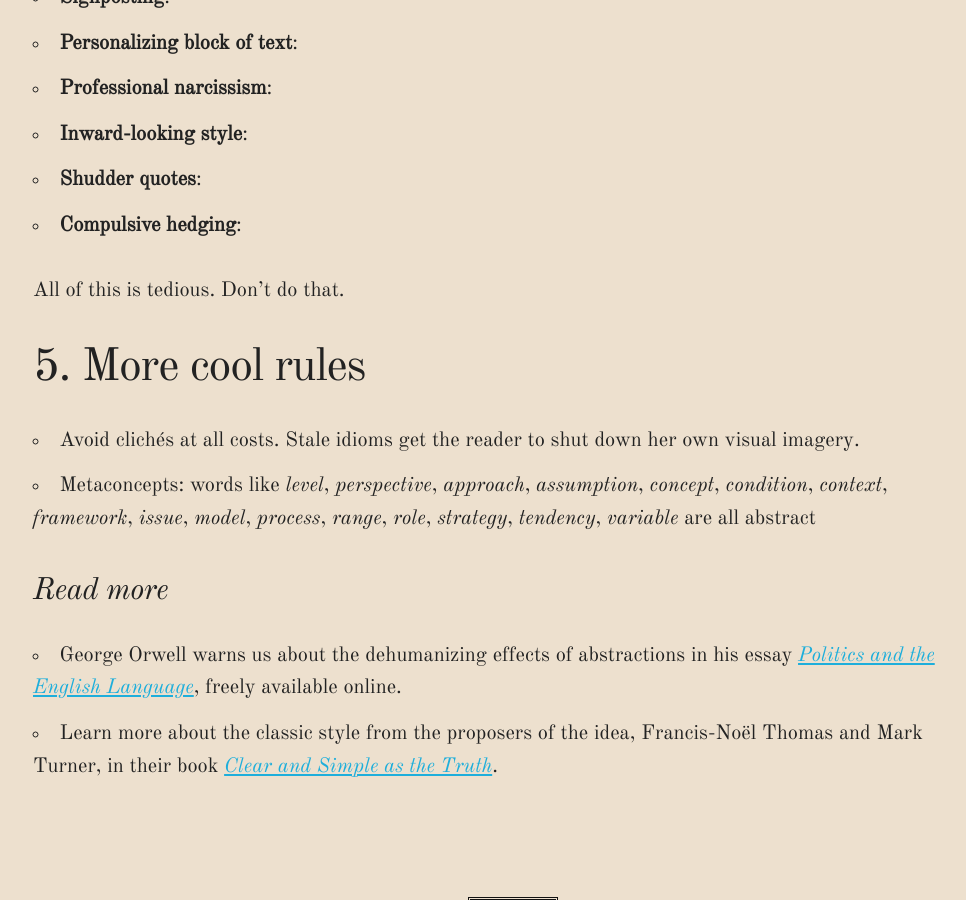
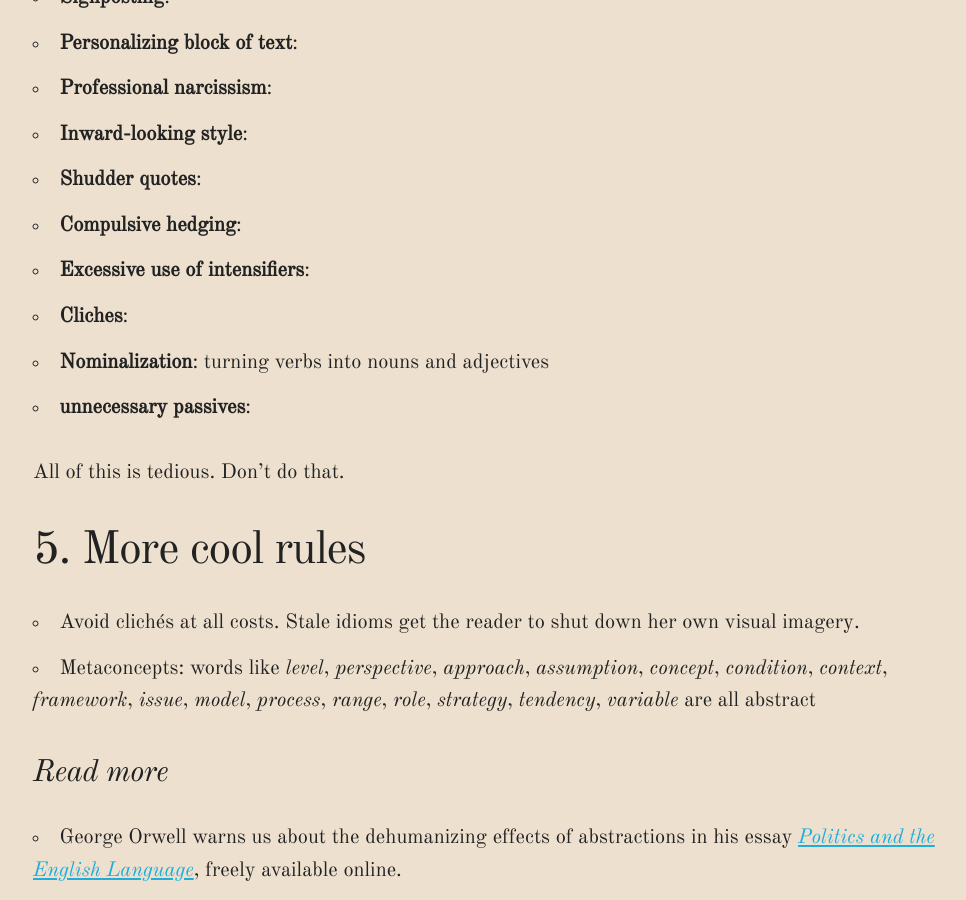
Before and after one commit to mrzool/good-writing, a Jekyll site: the page built from index.md, in a window 1280 px wide and 900 px high, scrolled down 1317 px. Shown: the whole window, without its empty margins (127-1093 px from the left). Built offline with Jekyll 4.4.1, drawn with Linux system fonts in a browser that asks for light colours.

Commit message:
Moar content

```diff
--- a/index.md
+++ b/index.md
@@ -26,6 +26,10 @@ This can take a variety of forms:
 - **Inward-looking style**:
 - **Shudder quotes**:
 - **Compulsive hedging**:
+- **Excessive use of intensifiers**:
+- **Cliches**:
+- **Nominalization**: turning verbs into nouns and adjectives
+- **unnecessary passives**:
 
 All of this is tedious. Don't do that.
 
```
